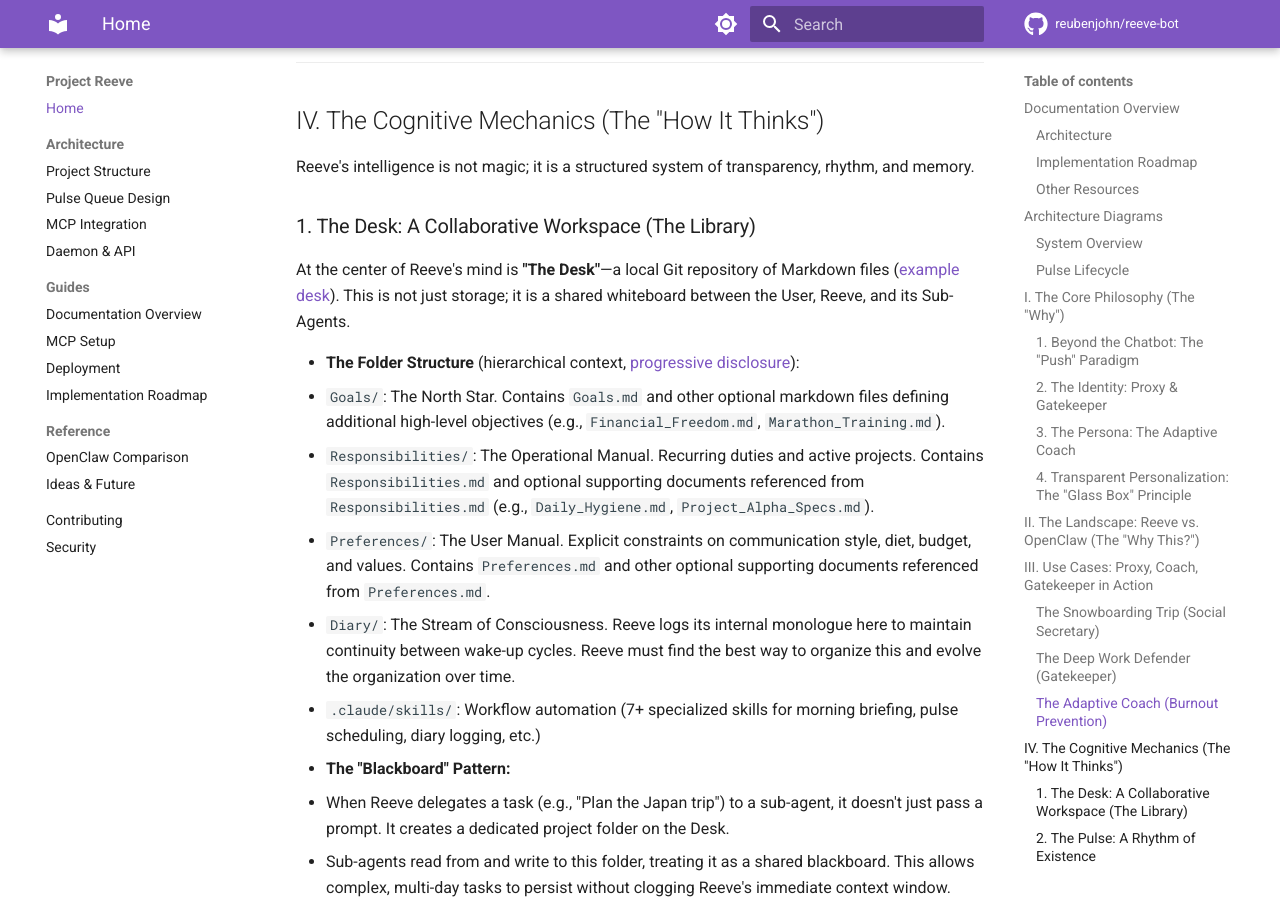
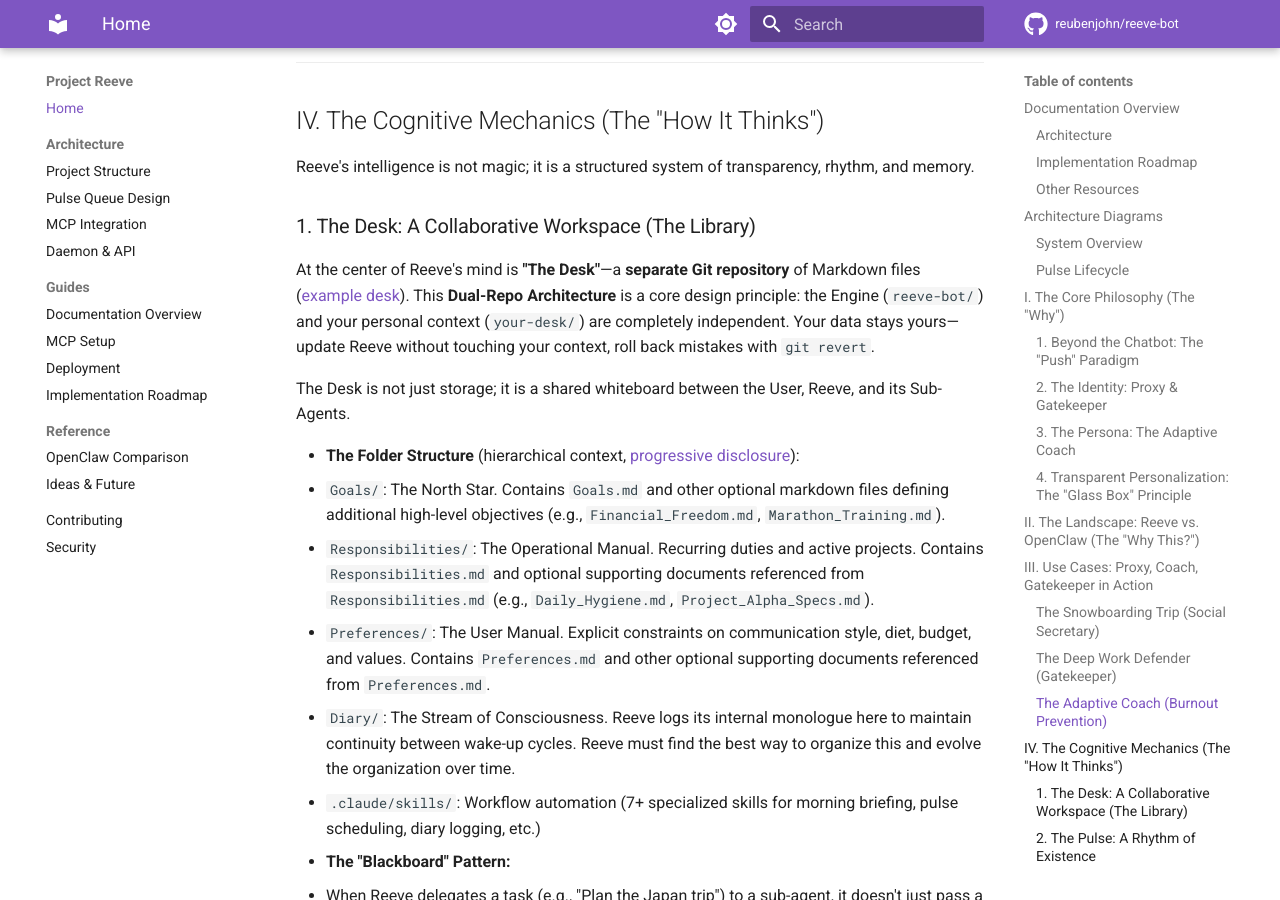
Before and after one commit to reubenjohn/reeve_bot, an MkDocs documentation site: the page built from docs/index.md, in a window 1280 px wide and 900 px high, scrolled down 6945 px. Built offline with MkDocs 1.6.1 and Material for MkDocs 9.7.7, drawn with Linux system fonts in a browser that asks for light colours; comment, search, counter and statistics services are not loaded.

Commit message:
docs: Clarify Desk as separate repo (dual-repo architecture)
- Expand README Desk section to explain the dual-repo principle
- Add link to example desk in Architecture table
- Add dual-repo explanation to docs/index.md Desk section

The Desk being a separate Git repository is a core design philosophy
that enables data ownership, independent updates, and git-based rollback.

Co-Authored-By: Claude Opus 4.5 <noreply@anthropic.com>

```diff
--- a/docs/index.md
+++ b/docs/index.md
@@ -247,7 +247,9 @@ Reeve's intelligence is not magic; it is a structured system of transparency, rh
 
 ### 1. The Desk: A Collaborative Workspace (The Library)
 
-At the center of Reeve's mind is **"The Desk"**—a local Git repository of Markdown files ([example desk](https://github.com/reubenjohn/reeve-desk)). This is not just storage; it is a shared whiteboard between the User, Reeve, and its Sub-Agents.
+At the center of Reeve's mind is **"The Desk"**—a **separate Git repository** of Markdown files ([example desk](https://github.com/reubenjohn/reeve-desk)). This **Dual-Repo Architecture** is a core design principle: the Engine (`reeve-bot/`) and your personal context (`your-desk/`) are completely independent. Your data stays yours—update Reeve without touching your context, roll back mistakes with `git revert`.
+
+The Desk is not just storage; it is a shared whiteboard between the User, Reeve, and its Sub-Agents.
 
 * **The Folder Structure** (hierarchical context, [progressive disclosure](https://github.com/reubenjohn/agentic-ide-power-user#progressive-disclosure)):
 * `Goals/`: The North Star. Contains `Goals.md` and other optional markdown files defining additional high-level objectives (e.g., `Financial_Freedom.md`, `Marathon_Training.md`).
```
Also changed, not shown: README.md (+8 -3 lines).
